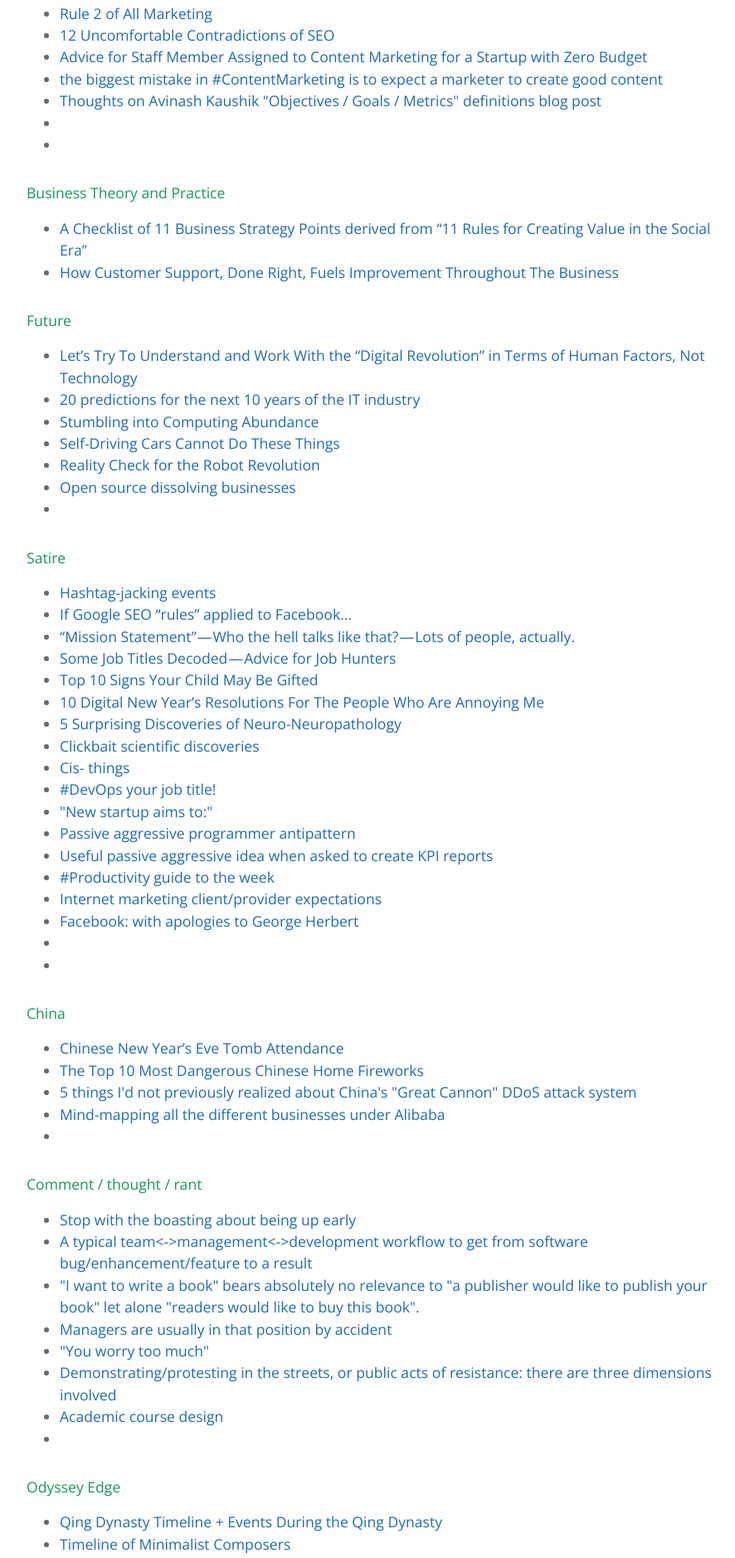
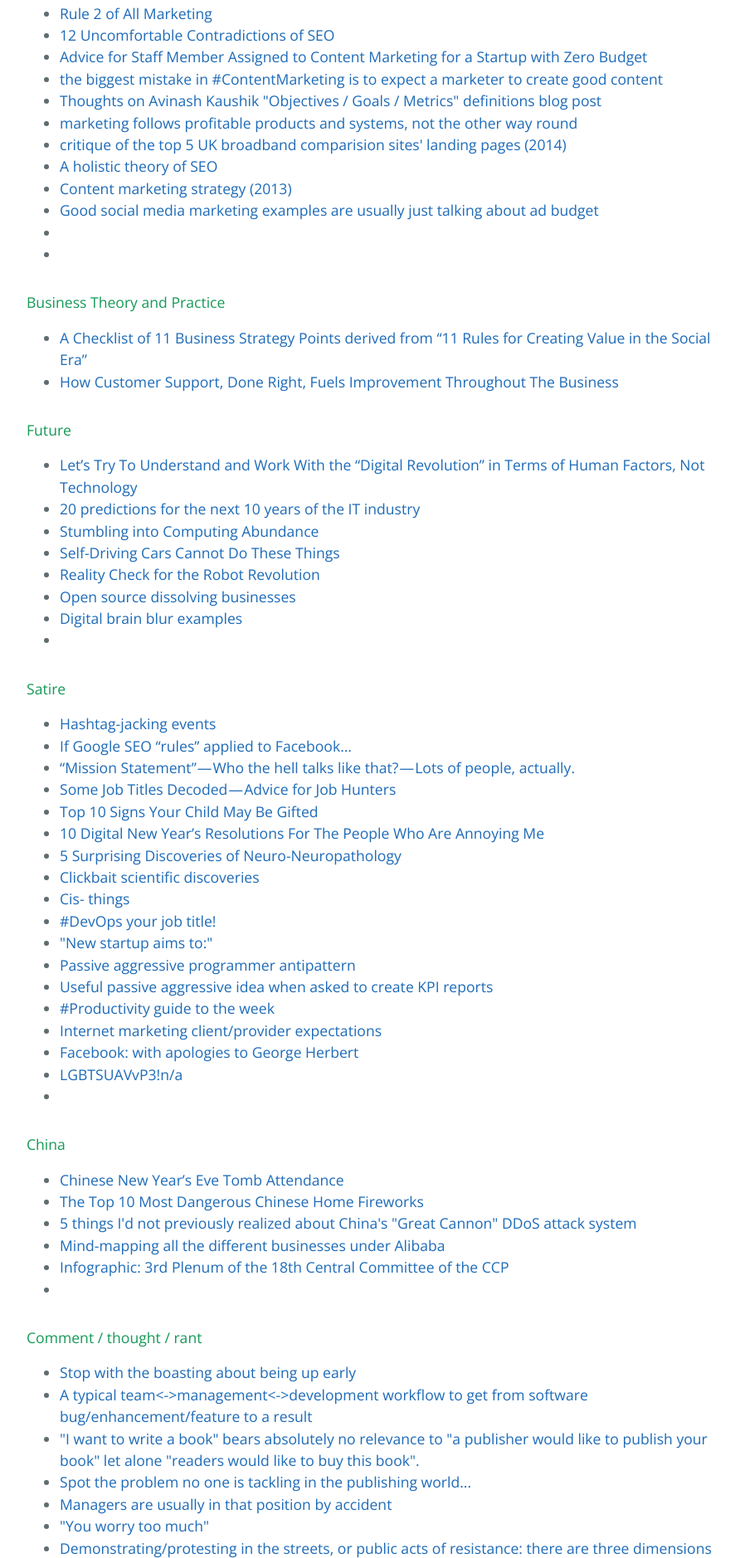
Before and after one commit to georgebaily/georgebaily.github.io, a plain HTML site: page index.html in a window 1280 px wide. Shown: the part 738-2616 px from the top of the page at 83% size, without its empty margins (192-1078 px from the left). Drawn offline with nearby package versions, Linux system fonts and the light colour scheme.

Commit message:
Update index.html
finished basic linkage

```diff
--- a/index.html
+++ b/index.html
@@ -41,6 +41,11 @@ Past GB articles</h3>
   <li><a href="https://medium.com/@georgebaily/advice-for-staff-member-assigned-to-content-marketing-for-a-startup-with-zero-budget-83e422786d67#.r89dkpev1">Advice for Staff Member Assigned to Content Marketing for a Startup with Zero Budget</a></li>
   <li><a href="https://plus.google.com/u/0/+GeorgeBaily/posts/1FHewhS8uQ6">the biggest mistake in #ContentMarketing  is to expect a marketer to create good content</a></li>
   <li><a href="https://plus.google.com/u/0/+GeorgeBaily/posts/W1nkNZbaUKy">Thoughts on Avinash Kaushik "Objectives / Goals / Metrics" definitions blog post</a></li>
+  <li><a href="https://plus.google.com/u/0/+GeorgeBaily/posts/eFyY8XNT25H">marketing follows profitable products and systems, not the other way round</a></li>
+  <li><a href="https://plus.google.com/u/0/+GeorgeBaily/posts/X4Nn9kTsiyE">critique of the top 5 UK broadband comparision sites' landing pages (2014)</a></li>
+  <li><a href="https://plus.google.com/u/0/+GeorgeBaily/posts/irDwmnaCHpK">A holistic theory of SEO</a></li>
+  <li><a href="https://plus.google.com/u/0/+GeorgeBaily/posts/4WTpU58pkH5">Content marketing strategy (2013)</a></li>
+  <li><a href="https://plus.google.com/u/0/+GeorgeBaily/posts/WCsg763EJWT">Good social media marketing examples are usually just talking about ad budget</a></li>
   <li><a href="#"></a></li>
   <li><a href="#"></a></li>
 </ul>
@@ -59,6 +64,7 @@ Past GB articles</h3>
   <li><a href="https://medium.com/@georgebaily/self-driving-cars-cannot-do-these-things-3d143f0cedb9#.d3ba71529">Self-Driving Cars Cannot Do These Things</a></li>
   <li><a href="https://medium.com/@georgebaily/reality-check-for-the-robot-revolution-1913f8d439c4#.26enub6t0">Reality Check for the Robot Revolution</a></li>
   <li><a href="https://plus.google.com/u/0/+GeorgeBaily/posts/hK4fb3JGtxR">Open source dissolving businesses</a></li>
+  <li><a href="https://plus.google.com/u/0/+GeorgeBaily/posts/8jkS3kx3teK">Digital brain blur examples</a></li>
   <li><a href="#"></a></li>
 </ul>
 
@@ -80,7 +86,7 @@ Past GB articles</h3>
   <li><a href="https://plus.google.com/u/0/+GeorgeBaily/posts/bpBupWa2Sd8">#Productivity  guide to the week</a></li>
   <li><a href="https://plus.google.com/u/0/+GeorgeBaily/posts/hq1atpvRcgq">Internet marketing client/provider expectations</a></li>
   <li><a href="https://plus.google.com/u/0/+GeorgeBaily/posts/QEax71SvoX4">Facebook: with apologies to George Herbert</a></li>
-  <li><a href="#"></a></li>
+  <li><a href="https://plus.google.com/u/0/+GeorgeBaily/posts/RmKYzR5iJPH">LGBTSUAVvP3!n/a</a></li>
   <li><a href="#"></a></li>
 </ul>
 
@@ -90,6 +96,7 @@ Past GB articles</h3>
   <li><a href="https://medium.com/@georgebaily/the-top-10-most-dangerous-chinese-home-fireworks-fba533a1e3f7#.e8dn6n8ro">The Top 10 Most Dangerous Chinese Home Fireworks</a></li>
   <li><a href="https://plus.google.com/u/0/+GeorgeBaily/posts/4Lh65KAfPA1">5 things I'd not previously realized about China's "Great Cannon" DDoS attack system</a></li>
   <li><a href="https://plus.google.com/u/0/+GeorgeBaily/posts/PcnFHN7wxNp">Mind-mapping all the different businesses under Alibaba</a></li>
+  <li><a href="https://plus.google.com/u/0/+GeorgeBaily/posts/9GaLjMXG6jv">Infographic: 3rd Plenum of the 18th Central Committee of the CCP</a></li>
   <li><a href="#"></a></li>
 </ul>
 
@@ -98,10 +105,13 @@ Past GB articles</h3>
   <li><a href="https://plus.google.com/u/0/+GeorgeBaily/posts/5kmWEMB4pbB">Stop with the boasting about being up early﻿</a></li>
   <li><a href="https://plus.google.com/u/0/+GeorgeBaily/posts/iy2cAfSUwGu">A typical team<->management<->development workflow to get from software bug/enhancement/feature to a result</a></li>
   <li><a href="https://plus.google.com/u/0/+GeorgeBaily/posts/6zPcEiPC1Xc">"I want to write a book" bears absolutely no relevance to "a publisher would like to publish your book" let alone "readers would like to buy this book".</a></li>
-  <li><a href="https://plus.google.com/u/0/+GeorgeBaily/posts/3vd48UQ2K6D">Managers are usually in that position by accident</a></li>
+  <li><a href="https://plus.google.com/u/0/+GeorgeBaily/posts/4EZU9uaagyQ"> Spot the problem no one is tackling in the publishing world... ﻿ <li><a href="https://plus.google.com/u/0/+GeorgeBaily/posts/3vd48UQ2K6D">Managers are usually in that position by accident</a></li>
+  </a></li>
   <li><a href="https://plus.google.com/u/0/+GeorgeBaily/posts/fEV7FKq7zjk">"You worry too much"</a></li>
   <li><a href="https://plus.google.com/u/0/+GeorgeBaily/posts/iQ11Unr3U8s">Demonstrating/protesting in the streets, or public acts of resistance: there are three dimensions involved</a></li>
   <li><a href="https://plus.google.com/u/0/+GeorgeBaily/posts/Zk1JojgoV5d">Academic course design</a></li>
+  <li><a href="https://plus.google.com/u/0/+GeorgeBaily/posts/75MeZLNk48H">Most investment advice goes like this:</a></li>
+  <li><a href="#"></a></li>
   <li><a href="#"></a></li>
 
 </ul>
```
